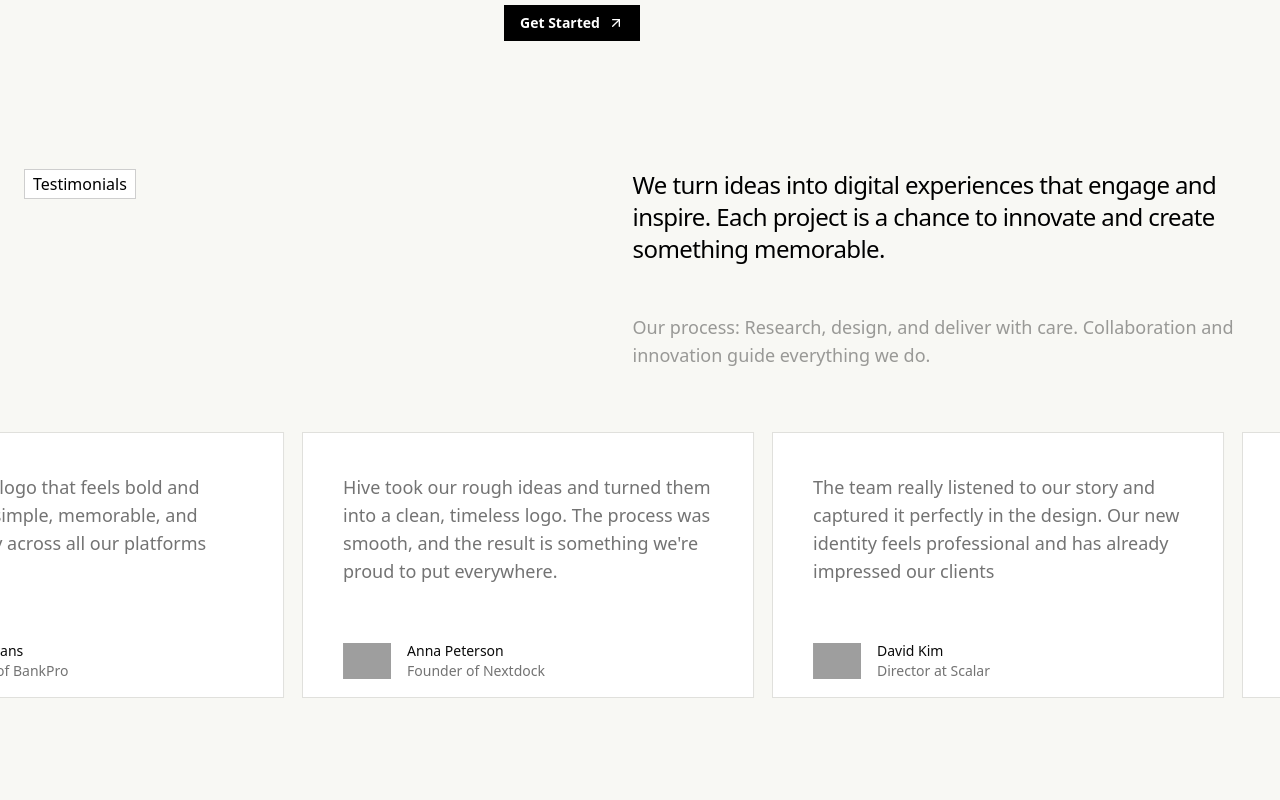
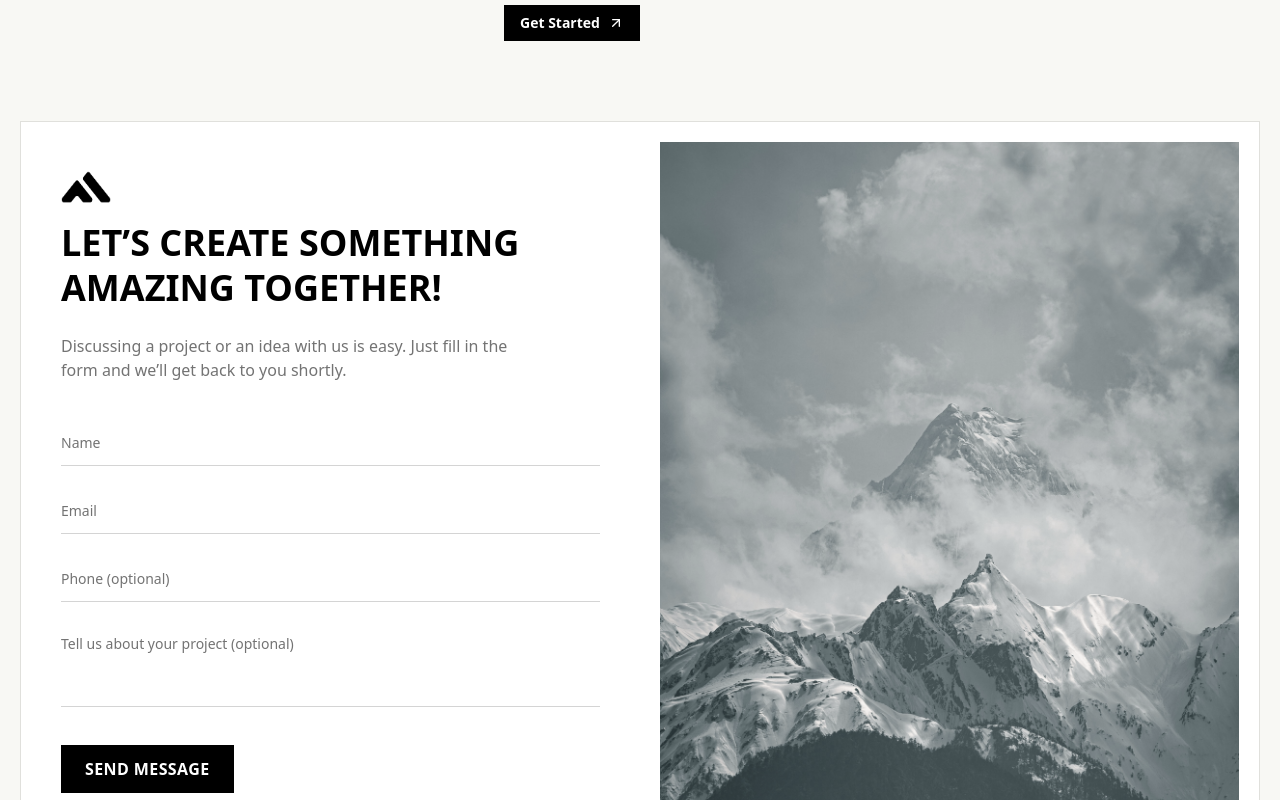
Before and after one commit to SandipGyawali/Agency, a Next.js app: page /services in a window 1280 px wide. Shown: the part 1160-1960 px from the top of the page. Built offline with nearby package versions, Linux system fonts and the light colour scheme; grey boxes are pictures that could not be loaded.

Commit message:
testimonial removal for now

```diff
--- a/src/app/page.tsx
+++ b/src/app/page.tsx
@@ -4,7 +4,6 @@ import Features from "@/components/Features";
 import Hero from "@/components/Hero";
 import AnimatedLogoCloud from "@/components/LogoCloud";
 import { QuickServicesSection } from "@/components/QuickService";
-import Testimonials from "@/components/Testimonials";
 
 function Home() {
   return (
@@ -14,7 +13,7 @@ function Home() {
         <AnimatedLogoCloud />
         <Features />
         <QuickServicesSection />
-        <Testimonials />
+        {/* <Testimonials /> */}
         <FAQ wantTitle={true} isGrouped={false}/>
         <ContactUs />
       </div>
--- a/src/app/services/page.tsx
+++ b/src/app/services/page.tsx
@@ -1,13 +1,15 @@
 import ContactUs from "@/components/Contact";
 import Services from "@/components/Services";
-import Testimonials from "@/components/Testimonials";
 
 export default function Page() {
   return(
     <>
       <Services className="pt-20"/>
-      <Testimonials />
-      <ContactUs />
+      {/* <Testimonials /> */}
+      <div className="px-5">
+        <ContactUs />
+      </div>
+
     </>
   );
 }
--- a/src/components/Contact.tsx
+++ b/src/components/Contact.tsx
@@ -217,7 +217,7 @@ function ContactFooter() {
 
 export default function ContactUs() {
   return (
-    <section className="my-20 h-full lg:h-screen px-4 lg:px-6">
+    <section className="my-20 h-full lg:h-screen">
       <motion.div
         variants={fadeUp}
         initial="hidden"
```
